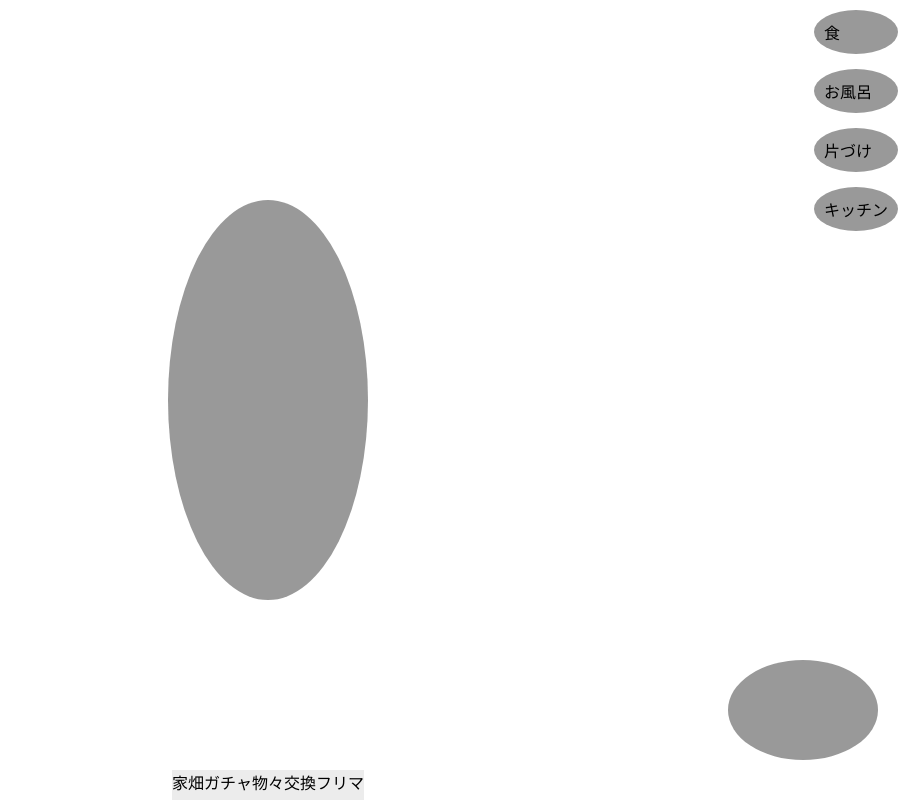
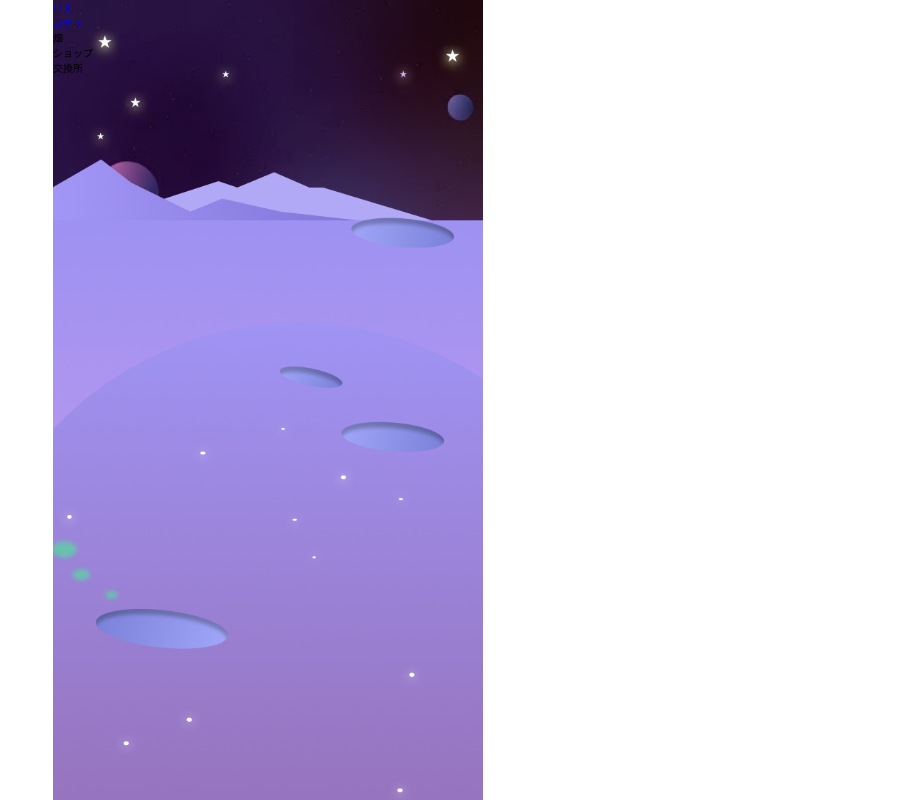
Before and after one commit to hsn320/ototane, a plain HTML site: page index.html in a window 1280 px wide. Shown: the whole page, without its empty margins (372-1280 px from the left). Drawn offline with Linux system fonts and the light colour scheme.

Commit message:
作成：畑画面

```diff
--- a/css/index.css
+++ b/css/index.css
@@ -1,70 +1,23 @@
-body{
-    /* background: #ececec; */
+html{
+    font-size: 62.5%;
 }
-main{
+a{
+    text-decoration: none;
+}
+li{
+    list-style: none;
+}
+
+.contain{
+    width: 100%;
+    max-width: 430px;
+    min-width: 380px;
+    min-height: 100vh;
+    margin: 0 auto;
+}
+
+.content{
+    background: url(../img/background.png) no-repeat top center / cover;
     width: 100%;
     height: 100vh;
-    /* background: #d9d9d9; */
-    display: flex;
-    flex-direction: column;
-    justify-content: center;
-    align-items: center;
-    /* text-align: center; */
-    position: relative;
 }
-
-.btnWrap{
-    width: 100%;
-    padding-right: 10px;
-    /* display: flex;
-    justify-content: flex-end; */
-    position: relative;
-}
-.btns{
-    display: flex;
-    flex-direction: column;
-    /* align-items: flex-end; */
-    position: absolute;
-    top: 10px;
-    right: 10px;
-    gap: 15px;
-}
-.btn{
-    padding: 10px;
-    background: #999999;
-    border-radius: 50%;
-}
-
-
-.charaWrap{
-    height: 100%;
-    display: flex;
-    justify-content: center;
-    align-items: center;
-}
-.chara{
-    width: 200px;
-    height: 400px;
-    background: #999999;
-    border-radius: 50%;
-}
-
-
-.guide{
-    position: absolute;
-    bottom: 40px;
-    right: 30px;
-
-    width: 150px;
-    height: 100px;
-    border-radius: 100%;
-    background: #999999;
-}
-
-.bottomBar{
-    position: fixed;
-    bottom: 0;
-    display: flex;
-    height: 30px;
-    background: #ececec;
-}
--- a/index.html
+++ b/index.html
@@ -9,35 +9,35 @@
     <title>home</title>
 </head>
 <body>
-    <main>
+    <div class="contain">
 
-        <!-- 各ボタン -->
-        <div class="btnWrap">
-            <div class="btns">
-                <div class="btn"><p>食</p></div>
-                <div class="btn"><p>お風呂</p></div>
-                <div class="btn"><p>片づけ</p></div>
-                <div class="btn"><p>キッチン</p></div>
+        <div class="content">
+            <!-- ナビゲーション -->
+            <div>
+                <div>
+                    <a href="#">
+                        <p>いえ</p>
+                    </a>
+                </div>
+                <div>
+                    <a href="#">
+                        <p>ガチャ</p>
+                    </a>
+                </div>
+                <div>
+                    <p>畑</p>
+                </div>
+                <div>
+                    <p>ショップ</p>
+                </div>
+                <div>
+                    <p>交換所</p>
+                </div>
             </div>
         </div>
 
-        <!-- メインキャラ -->
-        <div class="charaWrap">
-            <div class="chara"></div>
-        </div>
 
-        <!-- ガイドキャラ -->
-        <div class="guide"></div>
 
-        <!-- 下のバー -->
-        <div class="bottomBar">
-            <div>家</div>
-            <div>畑</div>
-            <div>ガチャ</div>
-            <div>物々交換</div>
-            <div>フリマ</div>
-        </div>
-
-    </main>
+    </div>
 </body>
 </html>
```
Also changed, not shown: img/background.png (added).
